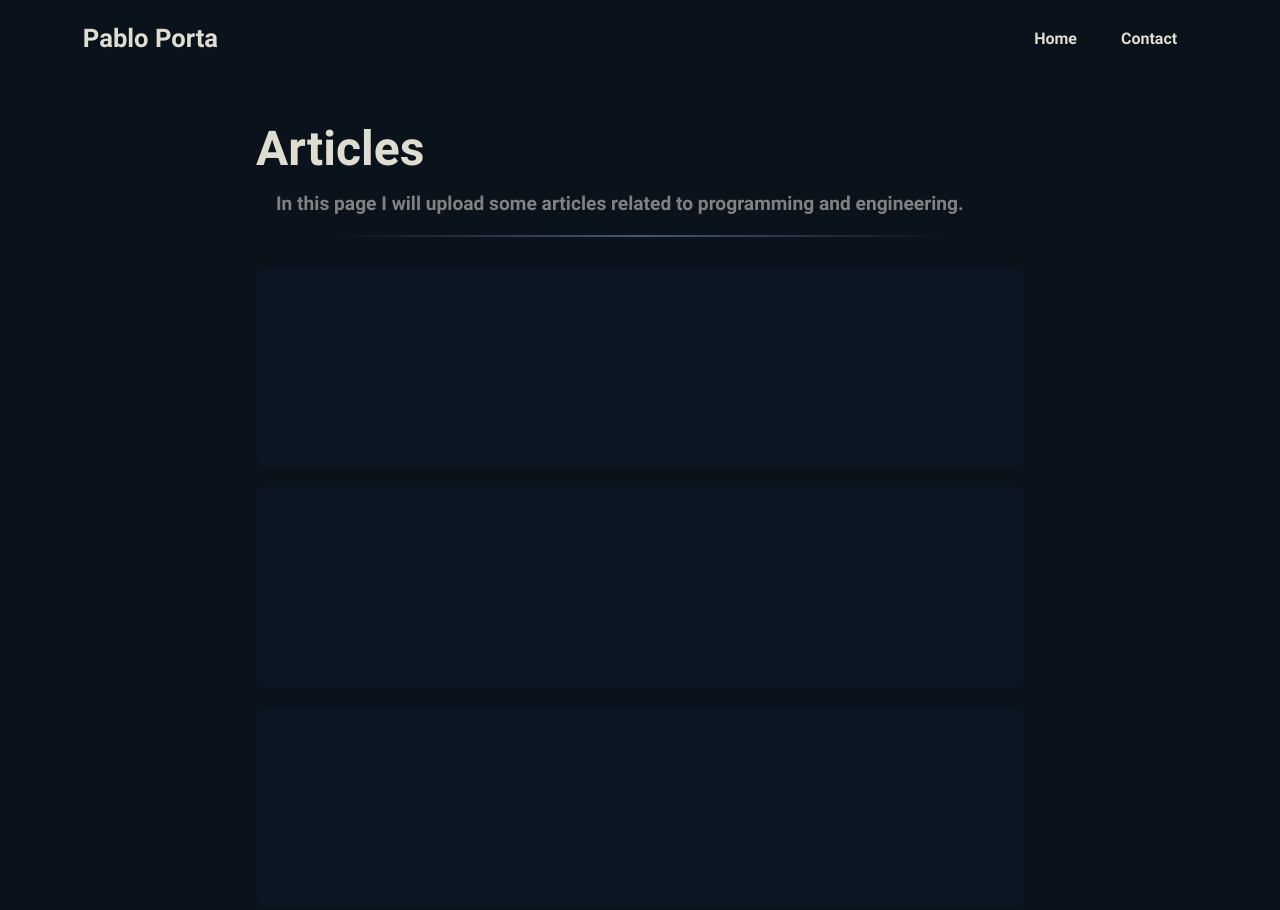
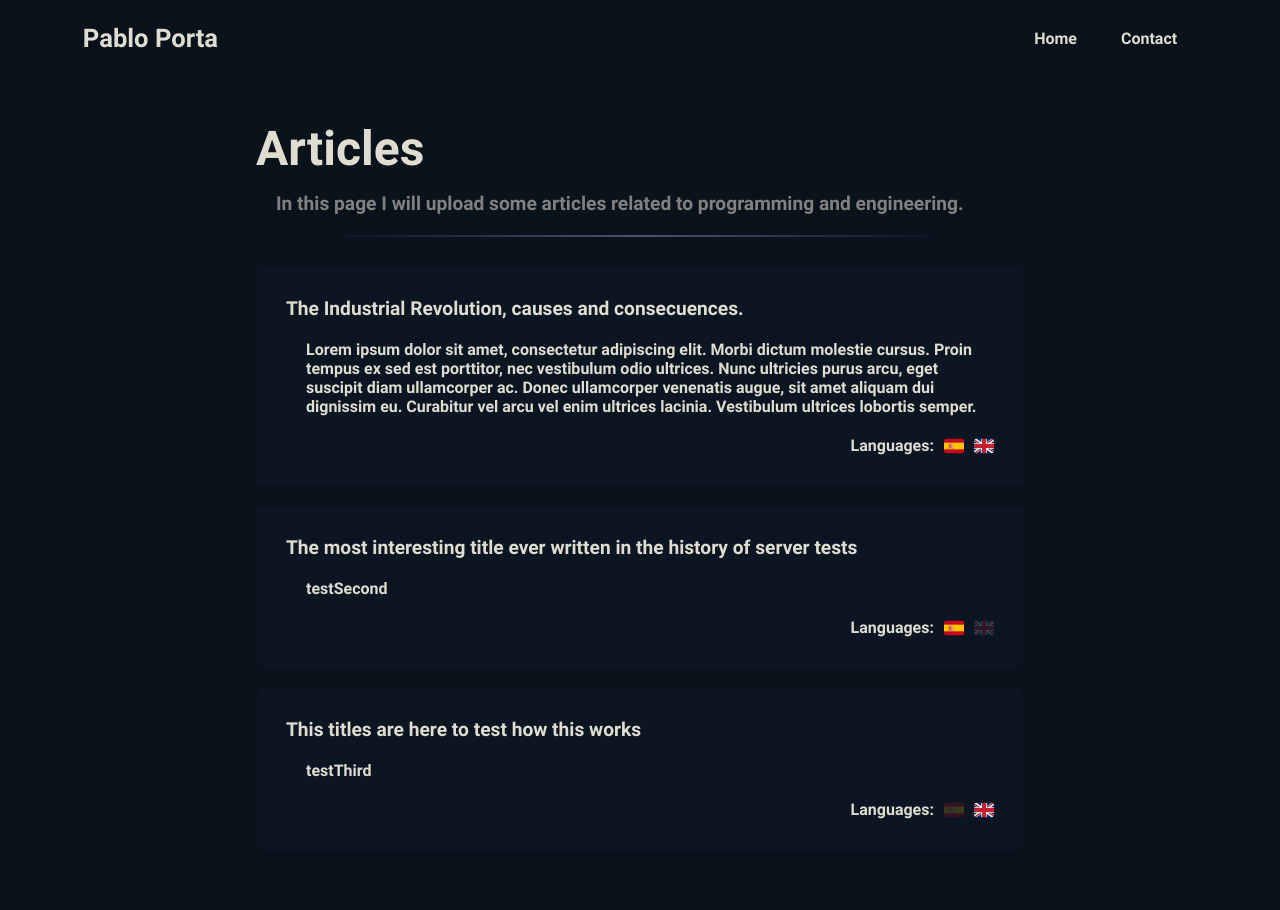
Before and after one commit to portaTuimil/Technical_Blog, a website built with Vite: page index.html in a window 1280 px wide. Shown: the top 910 px of the page. Built offline with nearby package versions, Linux system fonts and the light colour scheme.

Commit message:
Backend: JSON sistem fully implemented.

```diff
--- a/src/data/hierarchy.json
+++ b/src/data/hierarchy.json
@@ -1,11 +1,27 @@
 {
-    "The Industrial Revolution, causes and consecuences.":{
-        "title": "testFirst"
-    },
-    "The most interesting title ever written in the history of server tests":{
-        "title": "testSecond"
-    },
-    "This titles are here to test how this works":{
-        "title": "testThird"
-    }
+    "articles": [
+        {
+        "The Industrial Revolution, causes and consecuences.": [
+            {
+            "description": "Lorem ipsum dolor sit amet, consectetur adipiscing elit. Morbi dictum molestie cursus. Proin tempus ex sed est porttitor, nec vestibulum odio ultrices. Nunc ultricies purus arcu, eget suscipit diam ullamcorper ac. Donec ullamcorper venenatis augue, sit amet aliquam dui dignissim eu. Curabitur vel arcu vel enim ultrices lacinia. Vestibulum ultrices lobortis semper.",
+            "spanish": true,
+            "english": true
+        }
+        ],
+        "The most interesting title ever written in the history of server tests": [
+            {
+            "description": "testSecond",
+            "spanish": true,
+            "english": false
+            }
+        ],
+        "This titles are here to test how this works": [
+            {
+            "description": "testThird",
+            "spanish": false,
+            "english": true
+            }
+        ]
+        }
+    ]
 }
--- a/src/index.js
+++ b/src/index.js
@@ -72,12 +72,50 @@ animationObjects.forEach((el)=>{observer.observe(el)});
 const content = document.querySelector(".content");
 getJSON();
 function displayJSON(json){
-    for (let title in json) {
-        console.log(title)
+
+    let keys = Object.keys(json.articles["0"]);
+    let values = Object.values(json.articles["0"]);
+    for(let i = 0; i < Object.keys(json.articles["0"]).length; i++){
         let div = document.createElement("div");
         div.classList.add("item");
-        content.appendChild(div)
+
+        let titleDiv = document.createElement("div");
+        titleDiv.classList.add("itemTitle");
+        titleDiv.innerHTML = keys[i];
+
+        let descriptionDiv = document.createElement("div");
+        descriptionDiv.classList.add("itemDescription");
+        descriptionDiv.innerHTML = values[i][0].description;
+
+        let languageDiv = document.createElement("div");
+        languageDiv.classList.add("itemLanguage");
+        languageDiv.innerText = "Languages: ";
+
+        //Spanish
+        let spanishDiv = document.createElement("svg");
+        spanishDiv.classList.add("itemSpanish");
+        spanishDiv.innerHTML = "<svg width='20px' height='20px' viewBox='0 0 36 36' aria-hidden='true' role='img' class='iconify iconify--twemoji' preserveAspectRatio='xMidYMid meet'><path fill='#C60A1D' d='M36 27a4 4 0 0 1-4 4H4a4 4 0 0 1-4-4V9a4 4 0 0 1 4-4h28a4 4 0 0 1 4 4v18z'></path><path fill='#FFC400' d='M0 12h36v12H0z'></path><path fill='#EA596E' d='M9 17v3a3 3 0 1 0 6 0v-3H9z'></path><path fill='#F4A2B2' d='M12 16h3v3h-3z'></path><path fill='#DD2E44' d='M9 16h3v3H9z'></path><ellipse fill='#EA596E' cx='12' cy='14.5' rx='3' ry='1.5'></ellipse><ellipse fill='#FFAC33' cx='12' cy='13.75' rx='3' ry='.75'></ellipse><path fill='#99AAB5' d='M7 16h1v7H7zm9 0h1v7h-1z'></path><path fill='#66757F' d='M6 22h3v1H6zm9 0h3v1h-3zm-8-7h1v1H7zm9 0h1v1h-1z'></path></svg>";
+        if(!values[i][0].spanish){
+           spanishDiv.style.opacity = "20%";
+        }
+        languageDiv.appendChild(spanishDiv);
+
+        //English
+        let englishDiv = document.createElement("svg");
+        englishDiv.classList.add("itemEnglish");
+        englishDiv.innerHTML = "<svg width='20px' height='20px' viewBox='0 0 36 36' aria-hidden='true' role='img' class='iconify iconify--twemoji' preserveAspectRatio='xMidYMid meet'><path fill='#00247D' d='M0 9.059V13h5.628zM4.664 31H13v-5.837zM23 25.164V31h8.335zM0 23v3.941L5.63 23zM31.337 5H23v5.837zM36 26.942V23h-5.631zM36 13V9.059L30.371 13zM13 5H4.664L13 10.837z'></path><path fill='#CF1B2B' d='M25.14 23l9.712 6.801a3.977 3.977 0 0 0 .99-1.749L28.627 23H25.14zM13 23h-2.141l-9.711 6.8c.521.53 1.189.909 1.938 1.085L13 23.943V23zm10-10h2.141l9.711-6.8a3.988 3.988 0 0 0-1.937-1.085L23 12.057V13zm-12.141 0L1.148 6.2a3.994 3.994 0 0 0-.991 1.749L7.372 13h3.487z'></path><path fill='#EEE' d='M36 21H21v10h2v-5.836L31.335 31H32a3.99 3.99 0 0 0 2.852-1.199L25.14 23h3.487l7.215 5.052c.093-.337.158-.686.158-1.052v-.058L30.369 23H36v-2zM0 21v2h5.63L0 26.941V27c0 1.091.439 2.078 1.148 2.8l9.711-6.8H13v.943l-9.914 6.941c.294.07.598.116.914.116h.664L13 25.163V31h2V21H0zM36 9a3.983 3.983 0 0 0-1.148-2.8L25.141 13H23v-.943l9.915-6.942A4.001 4.001 0 0 0 32 5h-.663L23 10.837V5h-2v10h15v-2h-5.629L36 9.059V9zM13 5v5.837L4.664 5H4a3.985 3.985 0 0 0-2.852 1.2l9.711 6.8H7.372L.157 7.949A3.968 3.968 0 0 0 0 9v.059L5.628 13H0v2h15V5h-2z'></path><path fill='#CF1B2B' d='M21 15V5h-6v10H0v6h15v10h6V21h15v-6z'></path></svg>";
+        if(!values[i][0].english){
+            englishDiv.style.opacity = "20%";
+        }
+        languageDiv.appendChild(englishDiv);
+
+        //Append All:
+        div.appendChild(titleDiv);
+        div.appendChild(descriptionDiv);
+        div.appendChild(languageDiv);
+        content.appendChild(div);
     }
+
 }
 
 async function getJSON() {
--- a/src/styles/style.css
+++ b/src/styles/style.css
@@ -180,8 +180,36 @@ p{
 
 .item{
     width: 100%;
-    height: 200px;
+    padding: 30px;
     border-radius: 10px;
     margin-bottom: 20px;
     background-color: #0c1623;
+    display: flex;
+    gap: 20px;
+    flex-direction: column;
 }
+
+.item:hover{
+    cursor: pointer;
+}
+
+.itemTitle{
+    font-size: 1.2rem;
+}
+
+.itemDescription{
+    margin-left: 20px;
+}
+
+.itemLanguage{
+    display: flex;
+    justify-content: right;
+}
+
+.itemLanguage > *{
+    margin-left: 10px;
+    vertical-align: middle;
+    display: inline-block;
+    height: 20px;
+    width: 20px;
+}
```
